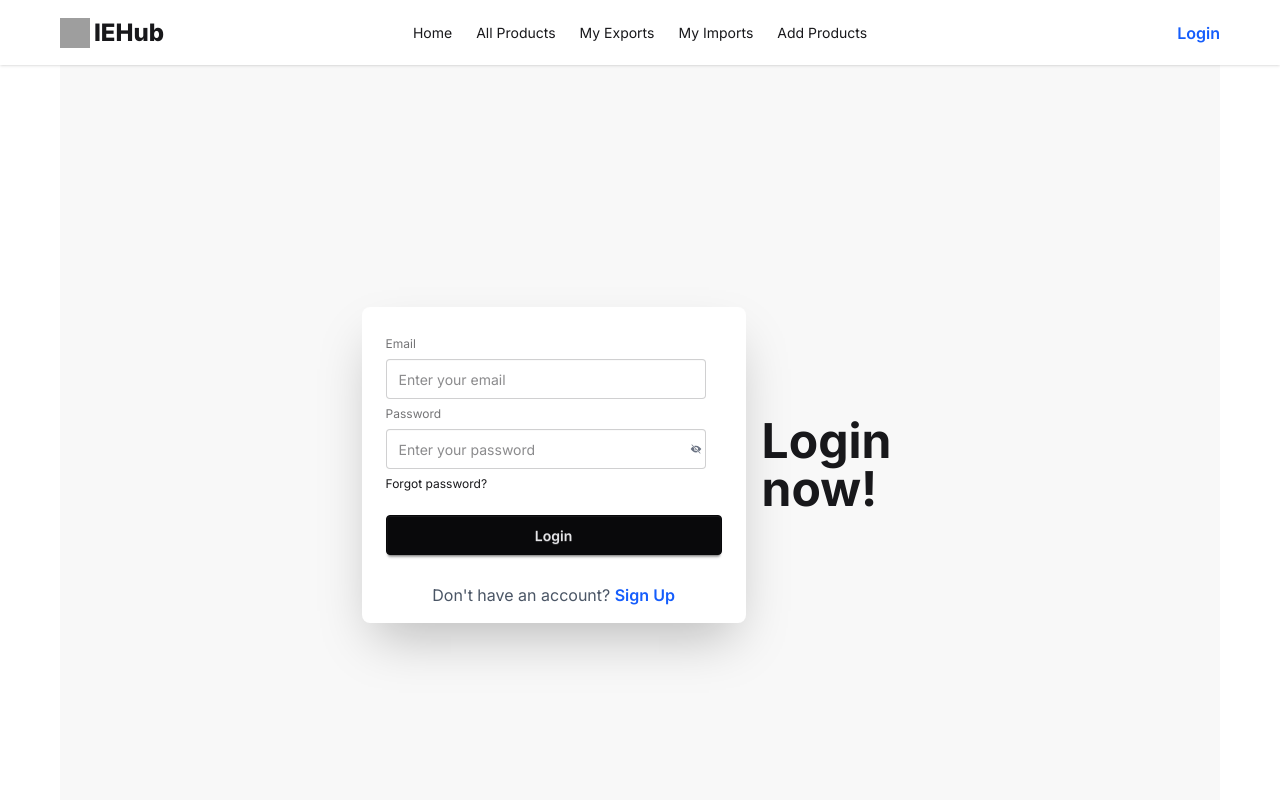
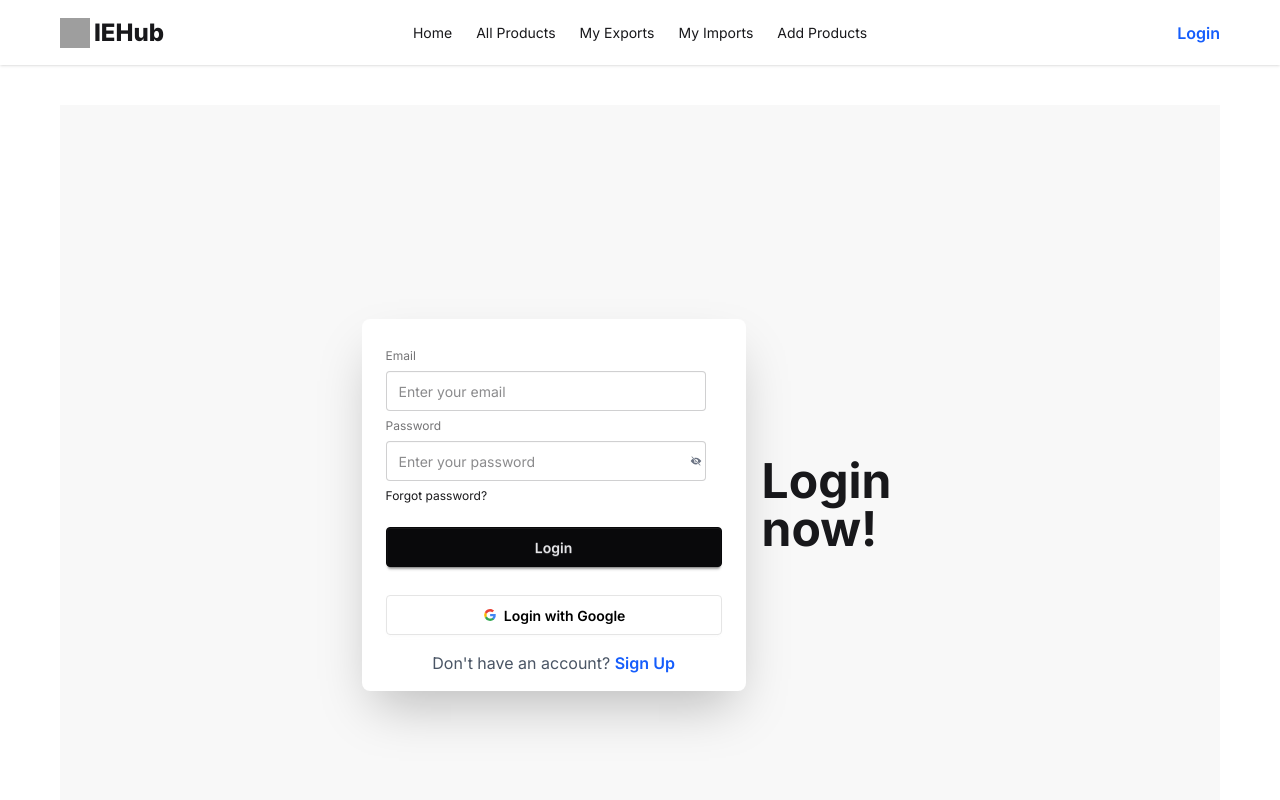
Before and after one commit to AbuJubaeid/Import-Export-Hub-Client, a React (Vite) app: page /signin in a window 1280 px wide. Shown: the top 800 px of the page. Built offline with nearby package versions, Linux system fonts and the light colour scheme; grey boxes are pictures that could not be loaded.

Commit message:
log in with google completed

```diff
--- a/src/AuthContext/AuthProvider.jsx
+++ b/src/AuthContext/AuthProvider.jsx
@@ -1,6 +1,9 @@
-import { createUserWithEmailAndPassword, signInWithEmailAndPassword } from 'firebase/auth';
+import { createUserWithEmailAndPassword, GoogleAuthProvider, signInWithEmailAndPassword, signInWithPopup } from 'firebase/auth';
 import { auth } from '../Firebase/Firebase.init';
 import { AuthContext } from './AuthContext';
+
+
+const googleProvider = new GoogleAuthProvider();
 
 const AuthProvider = ({children}) => {
 
@@ -12,9 +15,14 @@
         return signInWithEmailAndPassword(auth, email, password)
     }
 
+    const signInWithPopupFunc =()=>{
+        return signInWithPopup(auth, googleProvider)
+    }
+
     const authInfo = {
         createUserWithEmailAndPasswordFunc,
         signInWithEmailAndPasswordFunc,
+        signInWithPopupFunc,
     }
 
     return <AuthContext value={authInfo}>{children}</AuthContext>
--- a/src/components/Signin/Signin.jsx
+++ b/src/components/Signin/Signin.jsx
@@ -7,7 +7,7 @@
 
 const Signin = () => {
   const [show, setShow] = useState(false);
-  const { signInWithEmailAndPasswordFunc } = useContext(AuthContext);
+  const { signInWithEmailAndPasswordFunc, signInWithPopupFunc } = useContext(AuthContext);
   const navigate = useNavigate();
 
   const handleSubmit = (e) => {
@@ -53,8 +53,21 @@
 
     e.target.reset();
   };
+
+  const handleGoogleBtn =()=>{
+    signInWithPopupFunc()
+    .then(result=>{
+        console.log(result)
+        navigate("/");
+        toast.success("Login successful");
+    })
+    .catch((error) => {
+        console.log(error);
+        toast.error(error.message);
+      });
+  }
   return (
-    <div className="hero bg-base-200 min-h-screen">
+    <div className="hero bg-base-200 min-h-screen mt-10 mb-10">
       <div className="hero-content flex-col lg:flex-row-reverse">
         <div className="text-center lg:text-left">
           <h1 className="text-5xl font-bold">Login now!</h1>
@@ -92,6 +105,37 @@
               <button className="btn btn-neutral mt-4">Login</button>
             </fieldset>
           </form>
+          {/* Google */}
+          <button onClick={handleGoogleBtn} className="btn mx-6 mb-4 bg-white text-black border-[#e5e5e5]">
+            <svg
+              aria-label="Google logo"
+              width="16"
+              height="16"
+              xmlns="http://www.w3.org/2000/svg"
+              viewBox="0 0 512 512"
+            >
+              <g>
+                <path d="m0 0H512V512H0" fill="#fff"></path>
+                <path
+                  fill="#34a853"
+                  d="M153 292c30 82 118 95 171 60h62v48A192 192 0 0190 341"
+                ></path>
+                <path
+                  fill="#4285f4"
+                  d="m386 400a140 175 0 0053-179H260v74h102q-7 37-38 57"
+                ></path>
+                <path
+                  fill="#fbbc02"
+                  d="m90 341a208 200 0 010-171l63 49q-12 37 0 73"
+                ></path>
+                <path
+                  fill="#ea4335"
+                  d="m153 219c22-69 116-109 179-50l55-54c-78-75-230-72-297 55"
+                ></path>
+              </g>
+            </svg>
+            Login with Google
+          </button>
           <p className="text-center mb-4 text-gray-600">
             Don't have an account?{" "}
             <Link
--- a/src/components/Signup/Signup.jsx
+++ b/src/components/Signup/Signup.jsx
@@ -126,7 +126,7 @@
           <p className="text-center mb-2 text-gray-600">
           Already have an account?{" "}
           <Link className="text-blue-600 font-semibold hover:underline" to="/signin">
-            Signin
+            Login
           </Link>
         </p>
         </div>
```
